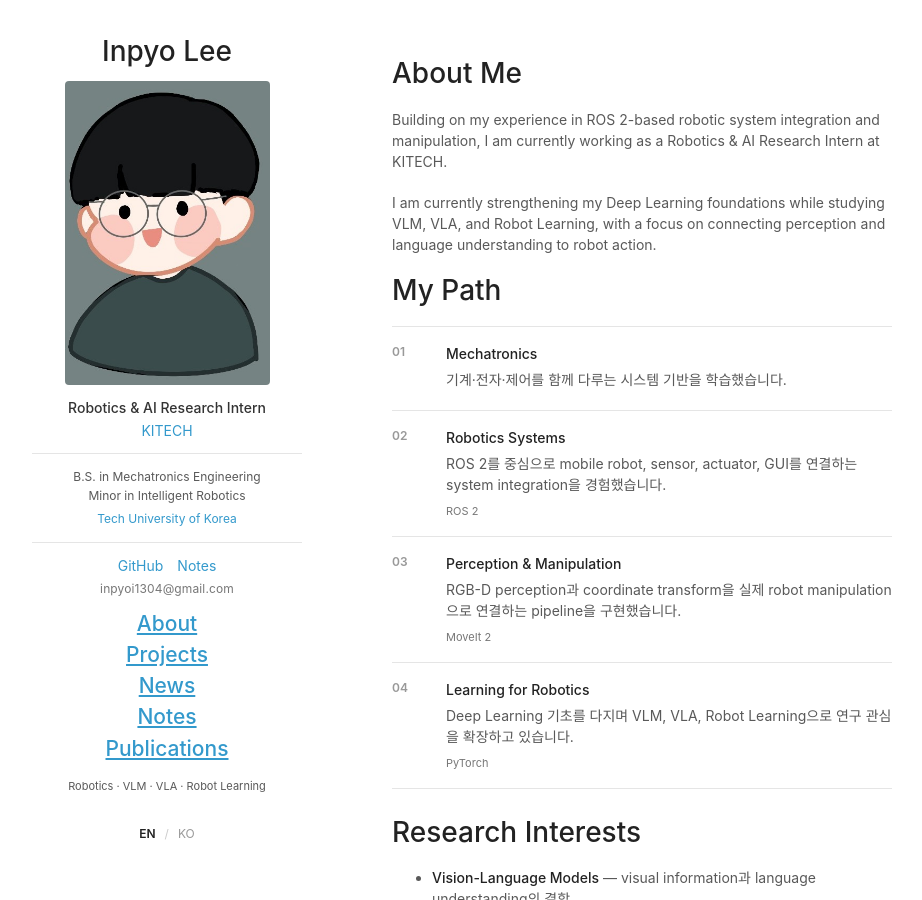
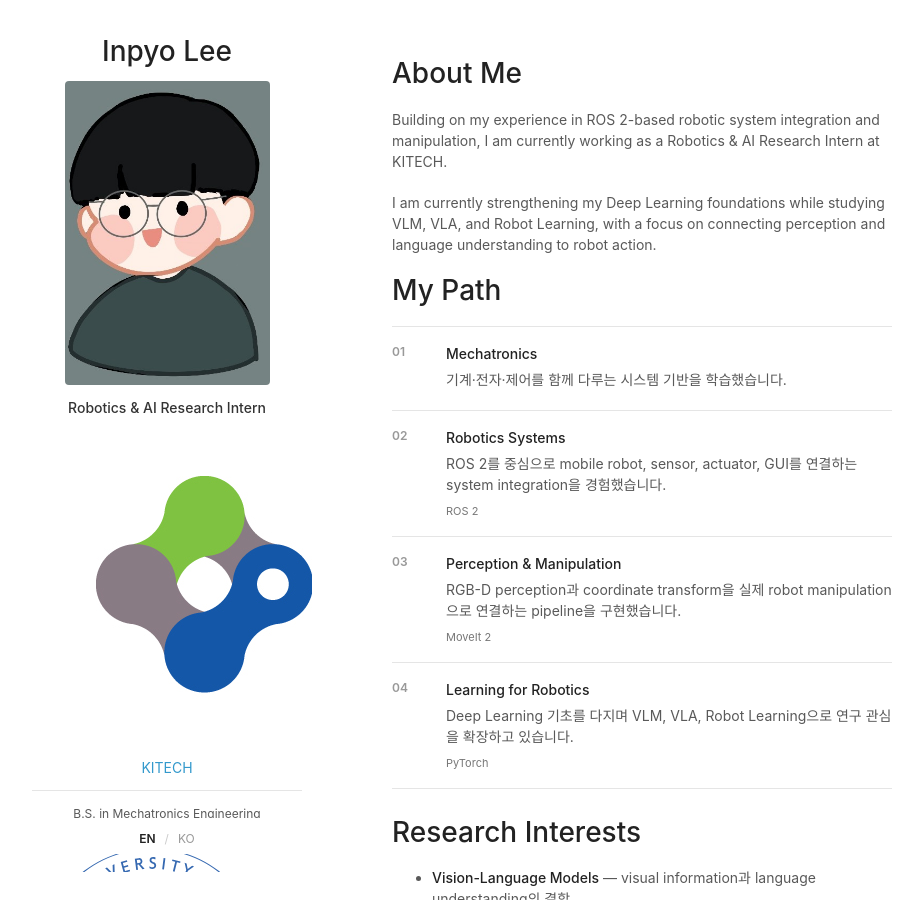
Before and after one commit to nayana224/nayana224.github.io, a Jekyll site: the page index.html, which Jekyll copies as it is, in a window 1280 px wide and 900 px high. Shown: the whole window, without its empty margins (178-1100 px from the left). Built offline with Jekyll 4.4.1, drawn with Linux system fonts in a browser that asks for light colours.

Commit message:
feat: add KITECH and TUK logos to profile

```diff
--- a/index.html
+++ b/index.html
@@ -16,7 +16,8 @@
         <img class="profile-image" src="images/profile.jpg" alt="Inpyo Lee">
 
         <p class="role" data-en="Robotics & AI Research Intern" data-ko="Robotics & AI 연구 인턴">Robotics & AI Research Intern</p>
-        <p class="affiliation">
+        <p class="affiliation institution-line">
+          <img src="images/kitech-logo.png" alt="KITECH logo" class="institution-logo kitech-logo">
           <a href="https://eng.kitech.re.kr/" target="_blank" rel="noreferrer">KITECH</a>
         </p>
 
@@ -25,7 +26,8 @@
             <span data-en="B.S. in Mechatronics Engineering" data-ko="메카트로닉스공학 학사">B.S. in Mechatronics Engineering</span><br>
             <span data-en="Minor in Intelligent Robotics" data-ko="지능형로봇전공 부전공">Minor in Intelligent Robotics</span>
           </p>
-          <p>
+          <p class="institution-line school-line">
+            <img src="images/tuk-logo.svg" alt="Tech University of Korea logo" class="institution-logo tuk-logo">
             <a href="https://www.tukorea.ac.kr/intro/index.html" target="_blank" rel="noreferrer">
               Tech University of Korea
             </a>
```
